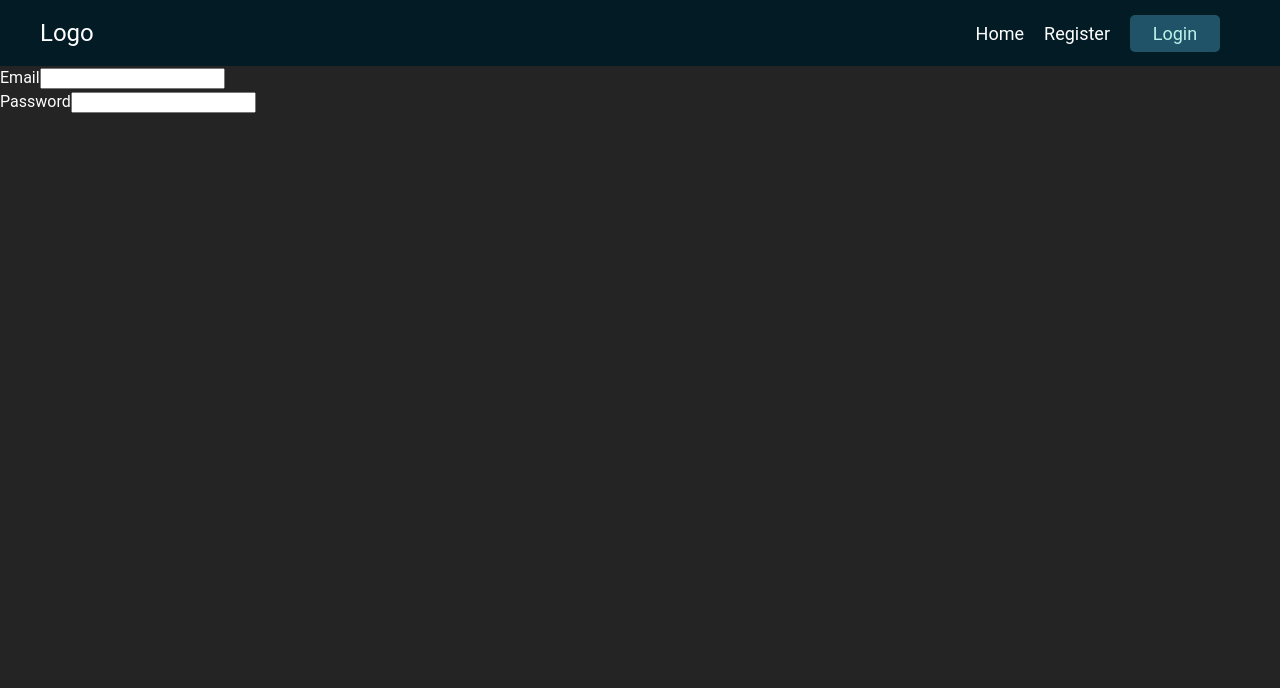
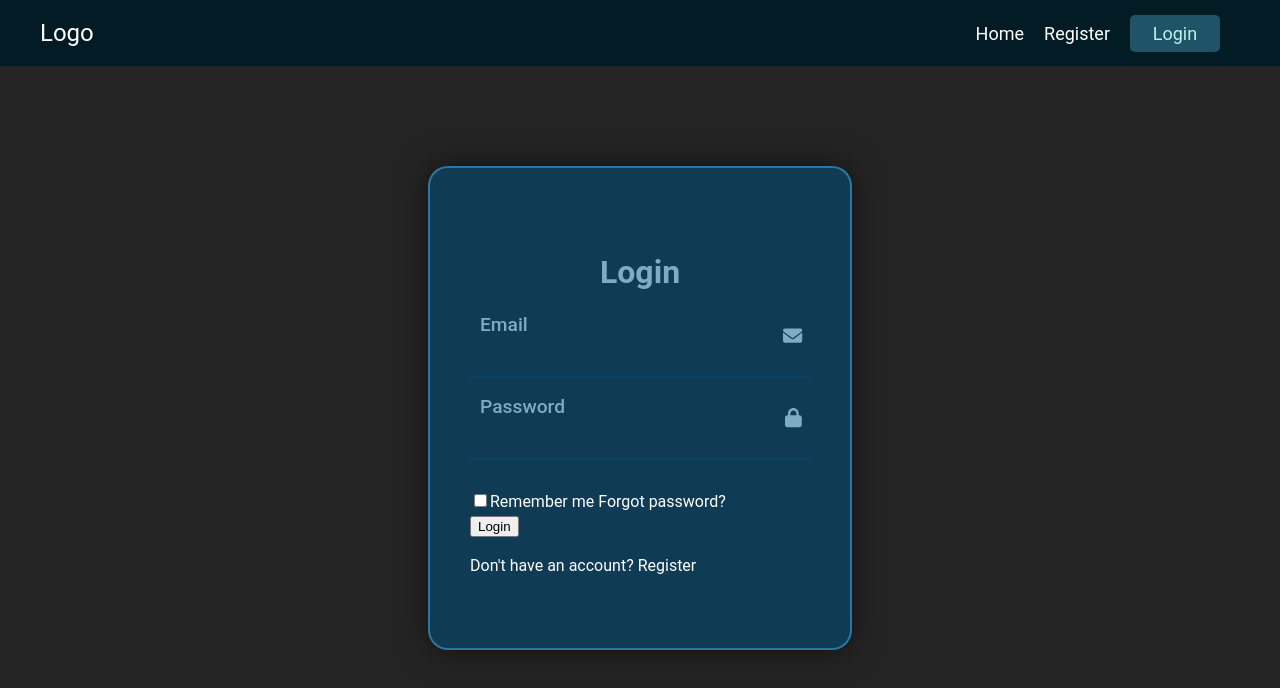
Before and after one commit to JosemAVSG/PM3-Josem, a React (Vite) app in the folder Client/peluqueria/: page /login in a window 1280 px wide. Shown: the top 688 px of the page. Built offline with nearby package versions, Linux system fonts and the light colour scheme.

Commit message:
some login desings

```diff
--- a/Client/peluqueria/package.json
+++ b/Client/peluqueria/package.json
@@ -10,6 +10,9 @@
     "preview": "vite preview"
   },
   "dependencies": {
+    "@fortawesome/fontawesome-free": "^6.5.2",
+    "@fortawesome/free-solid-svg-icons": "^6.5.2",
+    "@fortawesome/react-fontawesome": "^0.2.0",
     "react": "^18.2.0",
     "react-dom": "^18.2.0",
     "react-router-dom": "^6.23.0",
--- /dev/null
+++ b/Client/peluqueria/src/styles/login.module.scss
@@ -0,0 +1,64 @@
+.wrapper {
+  position: relative;
+  width: 420px;
+  height: 480px;
+  background-color: rgba(6, 71, 109, 0.678);
+  border: 2px solid rgba(56, 149, 202, 0.678);
+  border-radius: 20px;
+  backdrop-filter: blur(20px);
+  box-shadow: 0 0 30px rgba(0, 0, 0, 0.5);
+  display: flex;
+  justify-content: center;
+  align-items: center;
+  overflow: hidden;
+  margin: 0 auto;
+  margin-top: 100px;
+  margin-bottom: 100px;
+}
+.box {
+  width: 100%;
+  padding: 40px;
+
+  h2 {
+    font-size: 2rem;
+    color: rgb(124, 173, 194);
+    text-align: center;
+  }
+}
+.form_group:focus-within label{
+
+  top: -10px;
+}
+.form_group {
+  position: relative;
+  width: 100%;
+  height: 50px;
+  border-bottom: 2px solid rgba(6, 71, 109, 0.678);
+  margin: 30px 0;
+
+  label {
+    position: absolute;
+    top: -30%;
+    left: 10px;
+    font-size: 1.2rem;
+    color: rgb(124, 173, 194);
+    font-weight: 500;
+    pointer-events: none;
+    transition: 0.5s;
+  }
+  input {
+    width: 100%;
+    height: 100%;
+    background: transparent;
+    border: none;
+    outline: none;
+    font-size: 1.2rem;
+  }
+
+  .icon {
+    position: absolute;
+    right: 8px;
+    font-size: 1.2rem;
+    color: rgb(124, 173, 194);
+  }
+}
--- a/Client/peluqueria/src/views/Login.tsx
+++ b/Client/peluqueria/src/views/Login.tsx
@@ -1,22 +1,43 @@
+import React from "react";
+import style from "../styles/login.module.scss";
+import { FontAwesomeIcon } from '@fortawesome/react-fontawesome';
+import { faEnvelope, faLock } from '@fortawesome/free-solid-svg-icons';
+const Login: React.FC = () => {
 
-const Login : React.FC = () => {
+
+
   return (
     <>
-        <form method="post"  action="" className="form-login" >
+      <div className={style.wrapper}>
+        <div className={style.box}>
+          <h2>Login</h2>
+          <form method="post" action="#" className={style.login}>
+            <div className={style.form_group}>
+              <FontAwesomeIcon icon={faEnvelope} className={style.icon} />
+              <label htmlFor="email">Email</label>
+              <input type="email" className={style.input} id="email" required  />
+            </div>
+            <div className={`${style.form_group} form_group `}>
+              <FontAwesomeIcon icon={faLock} className={style.icon} />
+              <label htmlFor="password" className={style.label}>Password</label>
+              <input type="password" className={style.input} id="password" required />
+            </div>
+            <div className={style.remember}>
+              <input type="checkbox" id="remember" />
+              <label htmlFor="remember">Remember me</label>
+              <a href="#"> Forgot password?</a>
+            </div>
+            <button type="submit" className={style.btn}>
+              Login
+            </button>
+            <div className={style.register}>
+              <p>Don't have an account? <a href="#">Register</a></p>
+            </div>
+          </form>
+        </div>
+      </div>
+    </>
+  );
+};
 
-          <div className="form-group">
-            <label htmlFor="email">Email</label>
-            <input type="email" className="form-control" id="email" />
-          </div>
-          <div className="form-group">
-            <label htmlFor="password">Password</label>
-            <input type="password" className="form-control" id="password" />
-          </div>
-
-        </form>
-
-    </>
-  )
-}
-
-export default Login
+export default Login;
```
Also changed, not shown: Client/peluqueria/src/App.css (line endings or trailing spaces).
